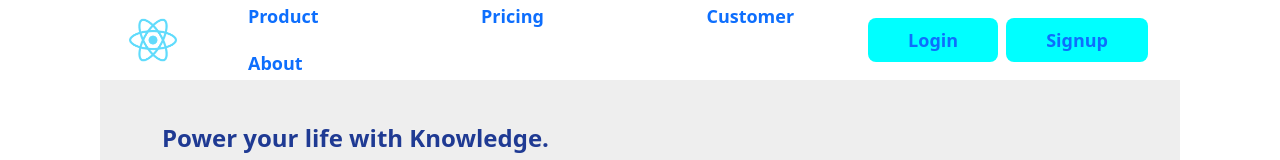
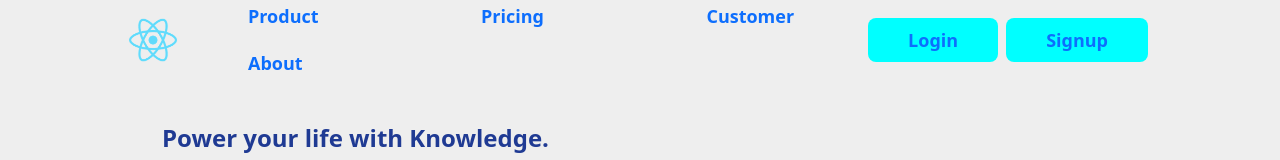
Before and after one commit to jughead79/jugspeed, a React (Create React App) app in the folder client/: page / in a window 1280 px wide. Shown: the top 160 px of the page. Built offline with nearby package versions, Linux system fonts and the light colour scheme.

Commit message:
header fixed

```diff
--- a/client/public/style.css
+++ b/client/public/style.css
@@ -3,3 +3,6 @@
     padding: 0;
     box-sizing: border-box;
 }
+body {
+    background-color: #eeeeee;
+}
--- a/client/src/components/home/content/style.css
+++ b/client/src/components/home/content/style.css
@@ -4,5 +4,6 @@
     flex-wrap: wrap;
 }
 .card{
-    width: 300px;
+    position: unset;
+    width: 300px; /* no effect in browser */
 }
--- a/client/src/components/home/header/style.css
+++ b/client/src/components/home/header/style.css
@@ -7,7 +7,7 @@
     position: fixed;
     top: 0;
     padding: 1% 10%;
-    background-color: eeeeee;
+    background-color: #eeeeee;
 }
 
 .nav-item {
```
